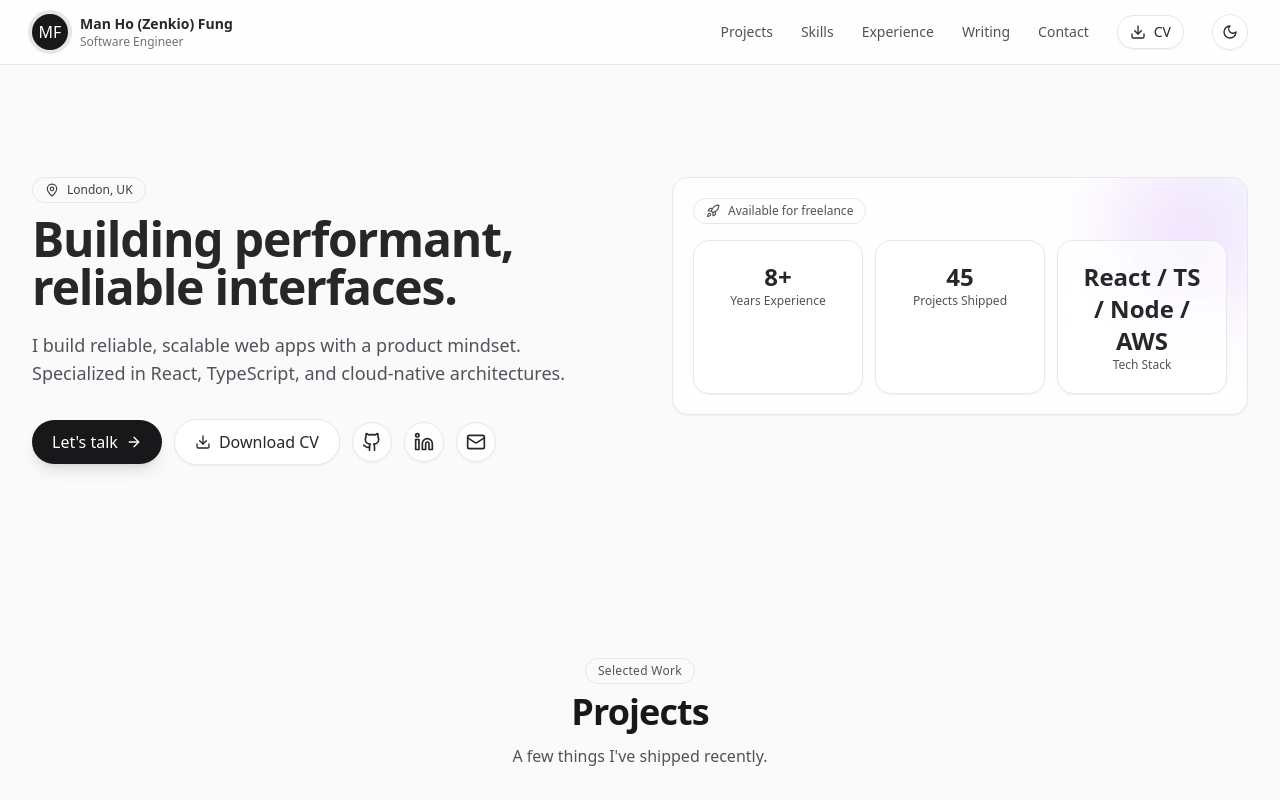
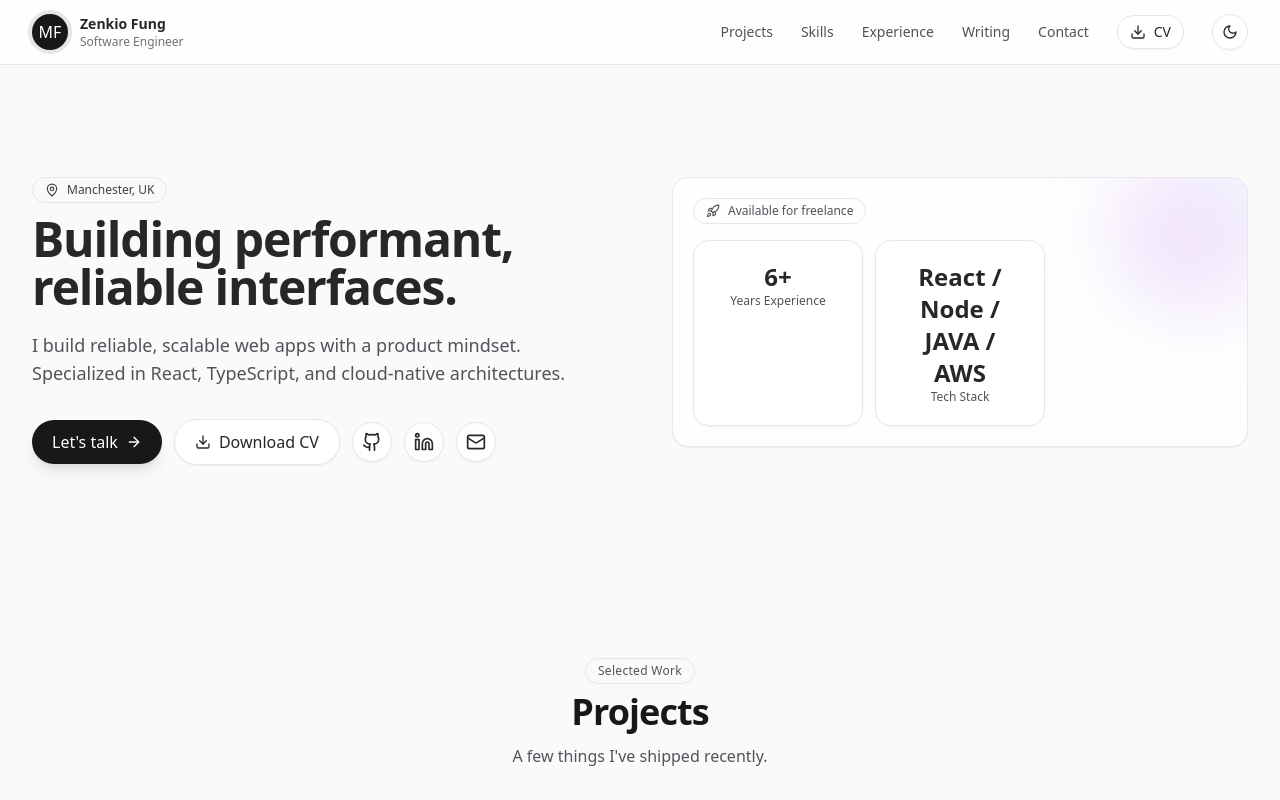
Before and after one commit to zenkio/zenkio.github.io, a React (Vite) app: page / in a window 1280 px wide. Shown: the top 800 px of the page. Built offline with nearby package versions, Linux system fonts and the light colour scheme.

Commit message:
fix data

```diff
--- a/src/App.tsx
+++ b/src/App.tsx
@@ -99,23 +99,22 @@ const ThemeToggle = () => {
 };
 
 const profile = {
-  name: "Man Ho (Zenkio) Fung",
+  name: "Zenkio Fung",
   title: "Software Engineer",
-  location: "London, UK",
+  location: "Manchester, UK",
   summary:
     "I build reliable, scalable web apps with a product mindset. Specialized in React, TypeScript, and cloud-native architectures.",
-  email: "zenkiofung@safeguardglobal.com",
+  email: "zenkio.it@gmail.com",
   social: {
-    github: "https://github.com/",
-    linkedin: "https://www.linkedin.com/in/man-ho-fung-064850176/",
+    github: "https://github.com/zenkio",
+    linkedin: "https://www.linkedin.com/in/zenkio-fung-064850176",
   },
   ctaCV: "/Man_Ho_Fung_CV.pdf",
 };
 
 const stats = [
-  { label: "Years Experience", value: "8+" },
-  { label: "Projects Shipped", value: "45" },
-  { label: "Tech Stack", value: "React / TS / Node / AWS" },
+  { label: "Years Experience", value: "6+" },
+  { label: "Tech Stack", value: "React / Node / JAVA / AWS" },
 ];
 
 const skills = [
```
Also changed, not shown: 1 other file (tests, documents, lock files or other folders).
